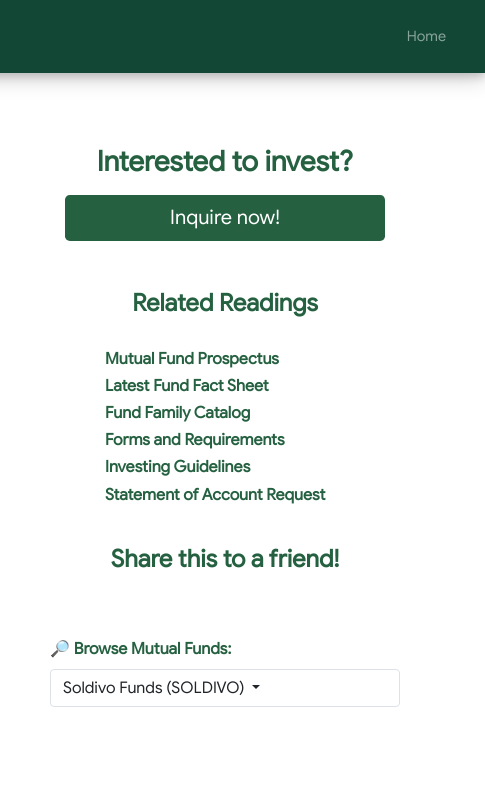
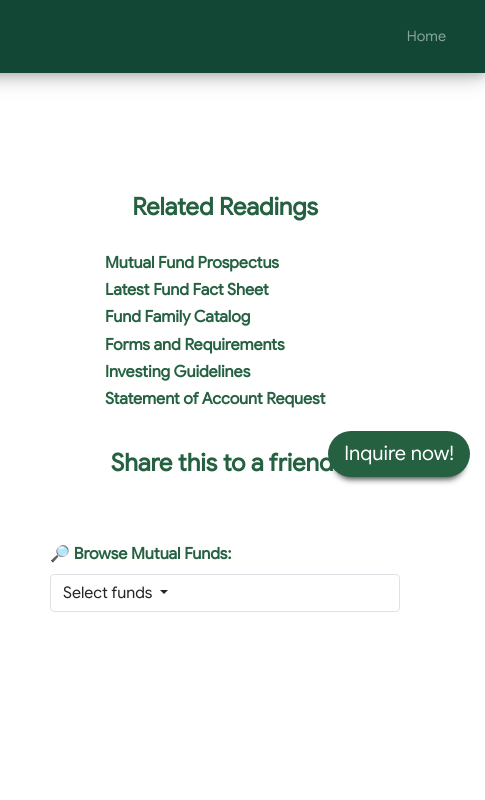
Before and after one commit to erwindioxide/recommendation-engine, a plain HTML site: page fund-details.html in a window 1280 px wide. Shown: the top 800 px of the page, 795-1280 px from the left. Drawn offline with nearby package versions, Linux system fonts and the light colour scheme; files whose address does not match are found by name.

Commit message:
float button css

```diff
--- a/fund-details.html
+++ b/fund-details.html
@@ -64,6 +64,15 @@
       </div>
     </nav>
     <br />
+    <button
+              id="sticky"
+              class="btn rfbtn text-white mt-3 btn-lg"
+              data-toggle="modal"
+              data-target="#inquireform"
+              data-aos="fade-up"
+            >
+              Inquire now!
+            </button>
     <div class="container mt-4 ">
       <div class="row">
         <div class="col-lg-8 col-md-8 col-sm-12">
@@ -193,16 +202,17 @@
         </div>
         <div class="col-lg-4 col-md-4 col-sm-12">
           <br />
-          <div class="container" data-aos="fade-up">
+          <!-- <div class="container" data-aos="fade-up">
             <h3 class="claimHeader text-center">Interested to invest?</h3>
             <button
-              class="btn rfbtn btn-block btn-lg text-white mt-3"
+              id="sticky"
+              class="btn rfbtn btn-block btn-lg text-white mt-3 position-stikcy sticky"
               data-toggle="modal"
               data-target="#inquireform"
             >
               Inquire now!
             </button>
-          </div>
+          </div> -->
 
           <div class="modal fade" id="inquireform" role="dialog">
             <div class="modal-dialog" role="document">
@@ -657,7 +667,7 @@
                           cols="30"
                           rows="5"
                           placeholder="Your Message"
-                          id="message"
+                          id="messagesoa"
                         ></textarea>
                       </div>
                       <div class="mb-2">
@@ -714,7 +724,7 @@
           <!-- Select more funds -->
           <!-- dropdown -->
 
-          <div class="dropdown mt-4">
+          <div class="dropdown mt-4" data-aos="fade-up">
             <label class="claimHeader">🔎 Browse Mutual Funds: </label>
             <button
               class="btn btn-block border dropdown-toggle text-left"
@@ -724,7 +734,7 @@
               aria-haspopup="true"
               aria-expanded="false"
             >
-              Soldivo Funds (SOLDIVO)
+              Select funds
             </button>
             <div class="dropdown-menu" aria-labelledby="dropdownMenuButton">
               <a class="dropdown-item" href="./recommended.html"
@@ -1008,6 +1018,9 @@
       src="//s7.addthis.com/js/300/addthis_widget.js#pubid=ra-5e108780a32cd784"
     ></script>
     <script src="./js/validator.js"></script>
+
+
+
     <script
       src="https://cdnjs.cloudflare.com/ajax/libs/popper.js/1.14.7/umd/popper.min.js "
       integrity="sha384-UO2eT0CpHqdSJQ6hJty5KVphtPhzWj9WO1clHTMGa3JDZwrnQq4sF86dIHNDz0W1 "
--- a/style.css
+++ b/style.css
@@ -72,6 +72,22 @@ html, body {
   color: #ca9732;
   font-weight: bold; }
 
+#sticky, .sticky {
+  position: fixed;
+  right: 15px;
+  top: 415px;
+  transition: all 0.2s ease-in-out;
+  border-radius: 24px;
+  z-index: 1;
+  cursor: pointer;
+  box-shadow: 0 8px 6px -6px #3c3c3c; }
+
+#sticky:hover, .sticky:hover {
+  transform: scale(1.1); }
+
+#sticky:active, .sticky:active {
+  transform: scale(1.1); }
+
 footer {
   background-color: #124735;
   height: 50px; }
```
Also changed, not shown: index.html (+0 -1 lines).
